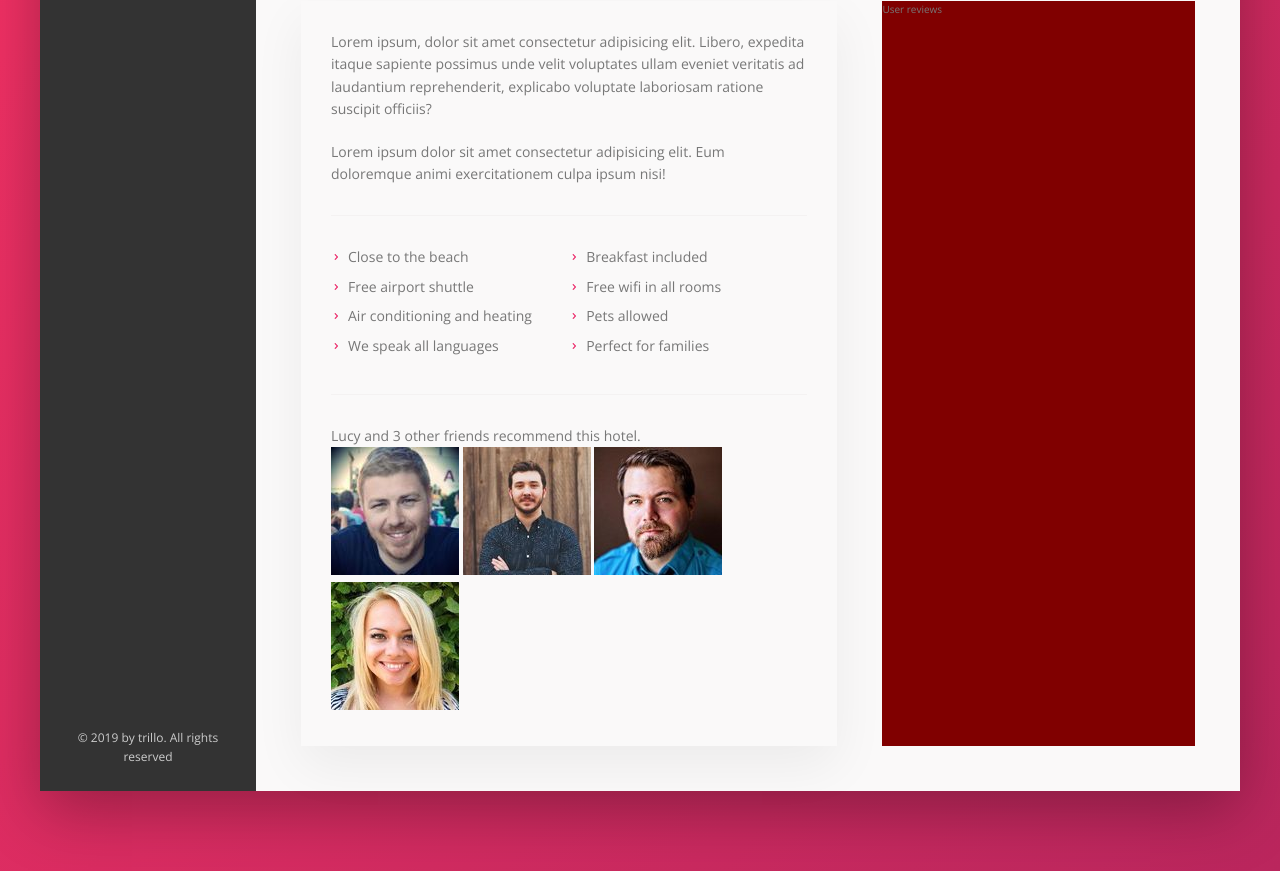
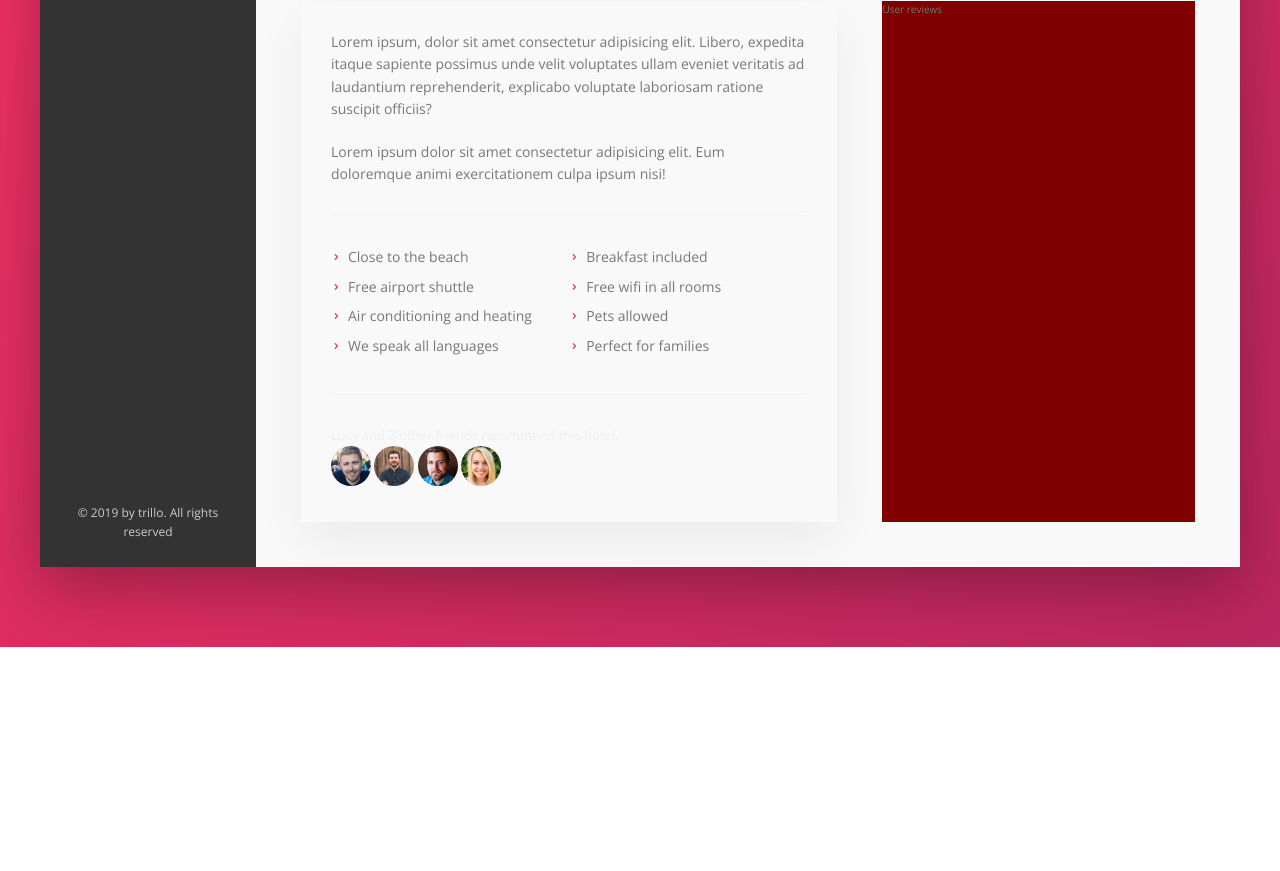
Before and after one commit to PatrickBoyn/Trillo, a website: page index.html in a window 1280 px wide. Shown: the part 646-1517 px from the top of the page. After the commit the page ends 1293 px from the top, so only its background shows below. Drawn offline with nearby package versions, Linux system fonts and the light colour scheme.

Commit message:
Styled the images, and gave the recommend a smaller font size, and a color.

```diff
--- a/sass/_layout.sass
+++ b/sass/_layout.sass
@@ -77,3 +77,15 @@
         // background-image: url('../img/SVG/chevron-right.svg')
         // block-size: cover
 //Recomendations
+.recommend
+    font-size: 1.3rem
+    color: var(--light-grey-color-3)
+
+    &__count
+
+    &__friends
+
+    &__photo
+        height: 4rem
+        width: 4rem
+        border-radius: 50%
```
Also changed, not shown: css/style.css.
